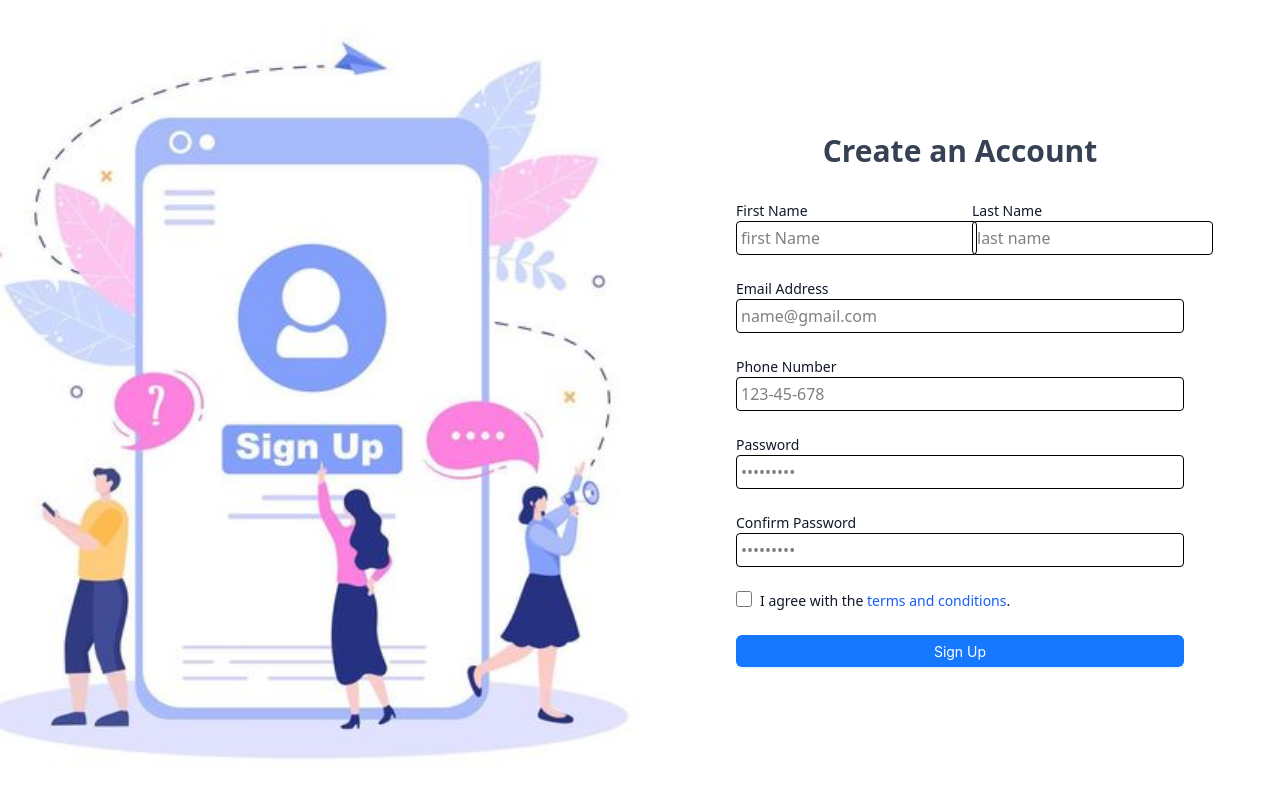
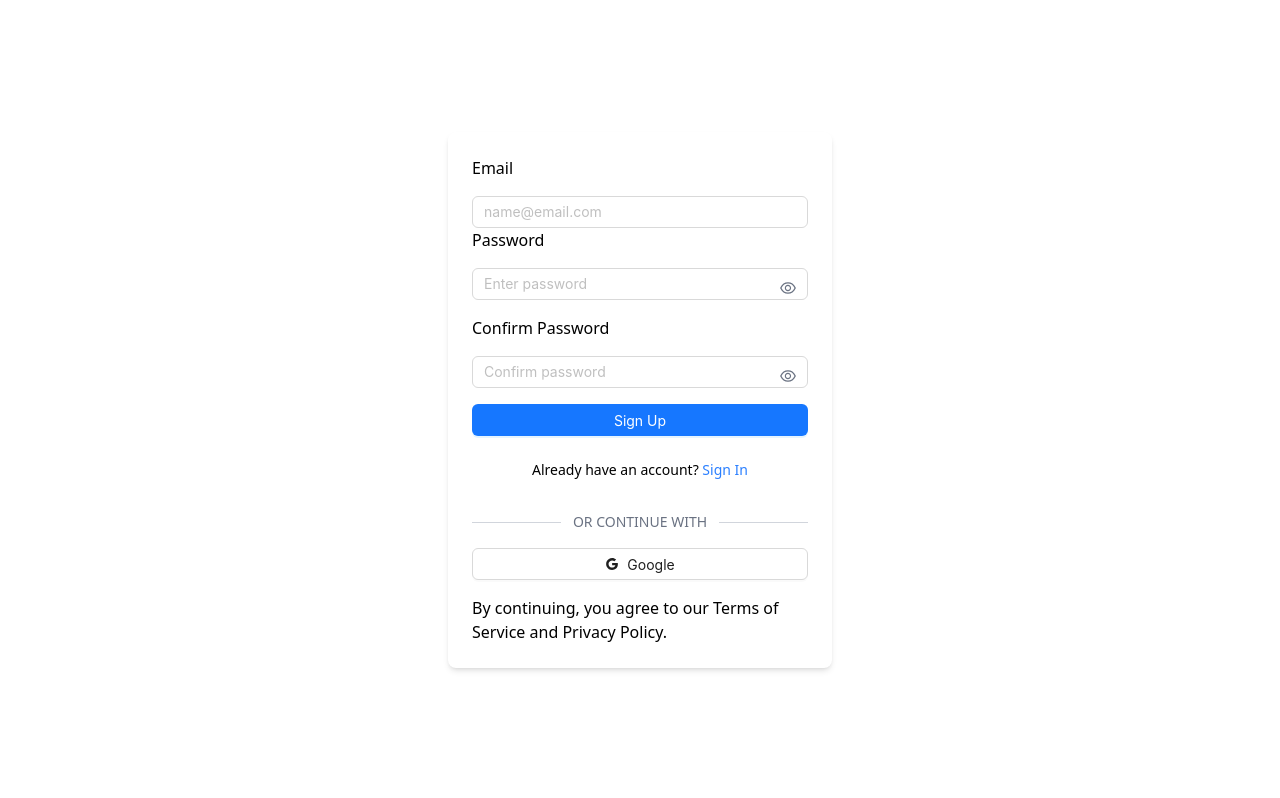
Before and after one commit to MonicahKoina/react-chat-app, a React (Vite) app: page /register in a window 1280 px wide. Built offline with nearby package versions, Linux system fonts and the light colour scheme.

Commit message:
added sign up page

```diff
--- a/src/pages/Register.jsx
+++ b/src/pages/Register.jsx
@@ -1,150 +1,94 @@
-import { Button } from "antd";
 import React, { useState } from "react";
-import { useNavigate } from "react-router-dom";
-import sign from "../assets/signup.jpg";
+import { Button, Input } from "antd";
+import {
+  EyeOutlined,
+  EyeInvisibleOutlined,
+  GoogleOutlined,
+} from "@ant-design/icons";
 
 function Register() {
-  const navigate = useNavigate();
-  const [firstName, setFirstName] = useState("");
-  const [lastName, setLastName] = useState("");
-  const [email, setEmail] = useState("");
-  const [phone, setPhone] = useState("");
-  const [password, setPassword] = useState("");
-  const [confirmPassword, setConfirmPassword] = useState("");
-  const [agreed, setAgreed] = useState(false);
-
-  const handleSubmit = (e) => {
-    e.preventDefault();
-    if (password !== confirmPassword) {
-      alert("Passwords do not match!");
-      return;
-    }
-    navigate("/signin");
-  };
+  const [passwordVisible, setPasswordVisible] = useState(false);
+  const [confirmPasswordVisible, setConfirmPasswordVisible] = useState(false);
 
   return (
-    <div className="flex flex-col md:flex-row h-screen w-full ">
-      <div className="hidden md:block md:w-1/2 h-full">
-        <img src={sign} alt="signup" className="h-full w-full object-cover" />
-      </div>
-      <div className="flex items-center justify-center w-full md:w-1/2 px-6">
-        <form onSubmit={handleSubmit} className="w-full max-w-md">
-          <h2 className="text-3xl font-bold text-center text-gray-700 mb-8">
-            Create an Account
-          </h2>
+    <div className="flex justify-center items-center min-h-screen p-4">
+      <form className="w-full max-w-sm bg-white p-6 shadow-md rounded-lg">
+        <div className="flex flex-col space-y-4">
+          <label htmlFor="email">Email</label>
+          <Input
+            type="email"
+            id="email"
+            placeholder="name@email.com"
+            className="border border-gray-300 p-2 rounded-md"
+          />
 
-          <div className="grid gap-6 mb-6 md:grid-cols-2">
-            <div>
-              <label className="block text-sm font-medium text-gray-900">
-                First Name
-              </label>
-              <input
-                type="text"
-                className="border-1 p-1 rounded-sm"
-                placeholder="first Name"
-                value={firstName}
-                onChange={(e) => setFirstName(e.target.value)}
-                required
-              />
-            </div>
-            <div>
-              <label className="block text-sm font-medium text-gray-900">
-                Last Name
-              </label>
-              <input
-                type="text"
-                className="border-1 p-1 rounded-sm"
-                placeholder="last name"
-                value={lastName}
-                onChange={(e) => setLastName(e.target.value)}
-                required
-              />
-            </div>
+          <label htmlFor="password">Password</label>
+          <div className="relative">
+            <Input
+              type={passwordVisible ? "text" : "password"}
+              id="password"
+              placeholder="Enter password"
+              className="border border-gray-300 p-2 pr-10 rounded-md w-full"
+            />
+            <span
+              className="absolute right-3 top-2 cursor-pointer text-gray-500"
+              onClick={() => setPasswordVisible(!passwordVisible)}
+            >
+              {passwordVisible ? <EyeInvisibleOutlined /> : <EyeOutlined />}
+            </span>
           </div>
 
-          <div className="mb-6">
-            <label className="block text-sm font-medium text-gray-900">
-              Email Address
-            </label>
-            <input
-              type="email"
-              className="border-1 p-1 rounded-sm w-full"
-              placeholder="name@gmail.com"
-              value={email}
-              onChange={(e) => setEmail(e.target.value)}
-              required
+          <label htmlFor="confirmPassword">Confirm Password</label>
+          <div className="relative">
+            <Input
+              type={confirmPasswordVisible ? "text" : "password"}
+              id="confirmPassword"
+              placeholder="Confirm password"
+              className="border border-gray-300 p-2 pr-10 rounded-md w-full"
             />
+            <span
+              className="absolute right-3 top-2 cursor-pointer text-gray-500"
+              onClick={() => setConfirmPasswordVisible(!confirmPasswordVisible)}
+            >
+              {confirmPasswordVisible ? (
+                <EyeInvisibleOutlined />
+              ) : (
+                <EyeOutlined />
+              )}
+            </span>
           </div>
 
-          <div className="mb-6">
-            <label className="block text-sm font-medium text-gray-900">
-              Phone Number
-            </label>
-            <input
-              type="tel"
-              className="border-1 p-1 rounded-sm w-full"
-              placeholder="123-45-678"
-              value={phone}
-              onChange={(e) => setPhone(e.target.value)}
-              required
-            />
-          </div>
+          <Button type="primary" block>
+            Sign Up
+          </Button>
 
-          <div className="mb-6">
-            <label className="block text-sm font-medium text-gray-900">
-              Password
-            </label>
-            <input
-              type="password"
-              className="border-1 p-1 rounded-sm w-full"
-              placeholder="•••••••••"
-              value={password}
-              onChange={(e) => setPassword(e.target.value)}
-              required
-            />
-          </div>
+          <p className="text-center mt-2 text-sm">
+            Already have an account?{" "}
+            <a href="#" className="text-blue-500">
+              Sign In
+            </a>
+          </p>
 
-          <div className="mb-6">
-            <label className="block text-sm font-medium text-gray-900">
-              Confirm Password
-            </label>
-            <input
-              type="password"
-              className="border-1 p-1 rounded-sm w-full"
-              placeholder="•••••••••"
-              value={confirmPassword}
-              onChange={(e) => setConfirmPassword(e.target.value)}
-              required
-            />
-          </div>
-
-          <div className="flex items-start mb-6">
-            <input
-              type="checkbox"
-              checked={agreed}
-              onChange={() => setAgreed(!agreed)}
-              className="w-4 h-4 border border-gray-300 rounded bg-gray-50 focus:ring-3 focus:ring-blue-300"
-              required
-            />
-            <label className="ml-2 text-sm text-gray-900">
-              I agree with the
-              <a href="#" className="text-blue-600 hover:underline">
-                {" "}
-                terms and conditions
-              </a>
-              .
-            </label>
+          <div className="flex items-center my-4">
+            <hr className="flex-grow border-gray-300" />
+            <p className="mx-3 text-sm text-gray-500">OR CONTINUE WITH</p>
+            <hr className="flex-grow border-gray-300" />
           </div>
 
           <Button
-            type="primary"
-            htmlType="submit"
-            className="bg-blue-500 hover:bg-blue-600 text-white w-full py-2 rounded-md font-medium"
+            block
+            icon={<GoogleOutlined />}
+            className="flex items-center justify-center border border-gray-300"
           >
-            Sign Up
+            Google
           </Button>
-        </form>
-      </div>
+        </div>
+        <div className="mt-4">
+          <p>
+            By continuing, you agree to our Terms of Service and Privacy Policy.
+          </p>
+        </div>
+      </form>
     </div>
   );
 }
```
